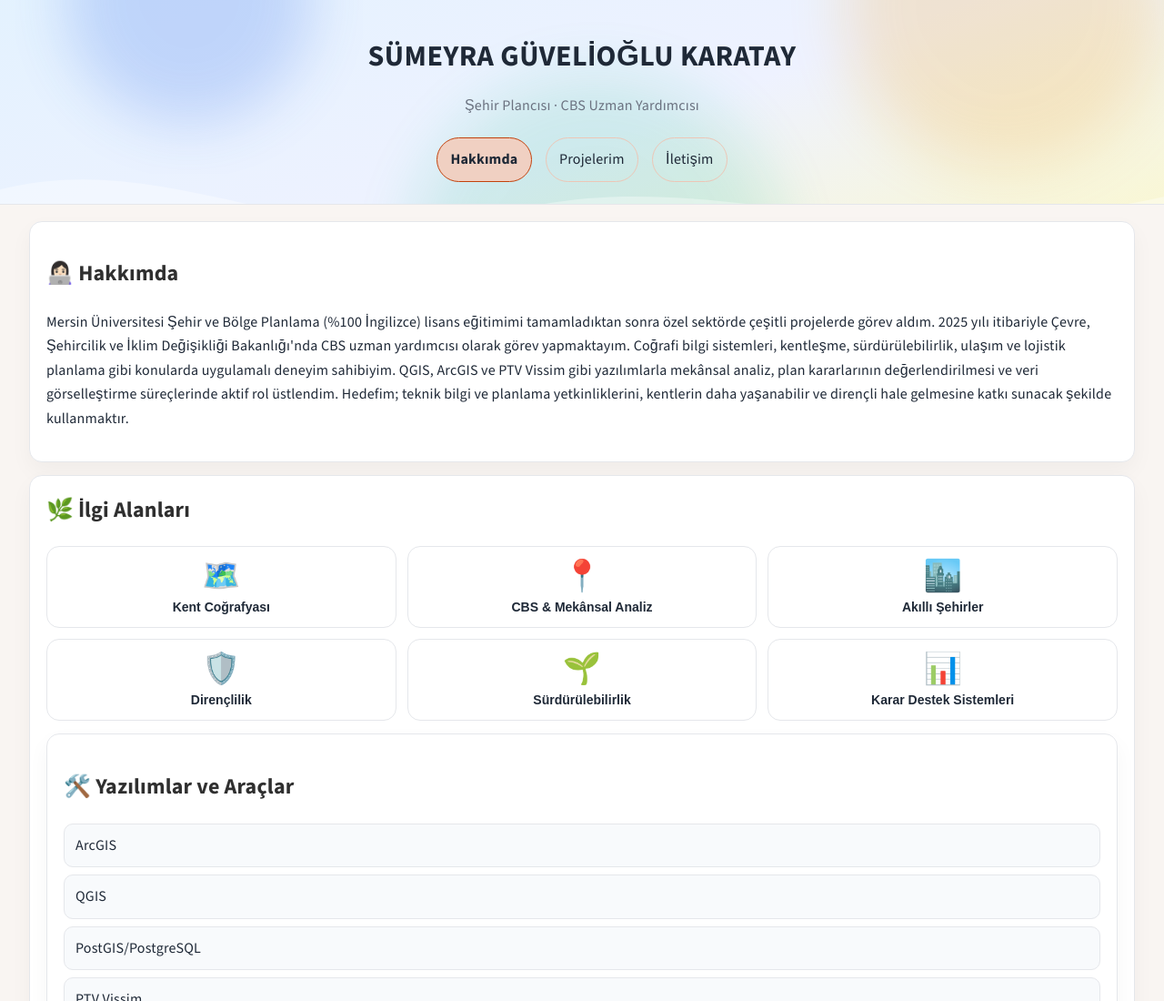
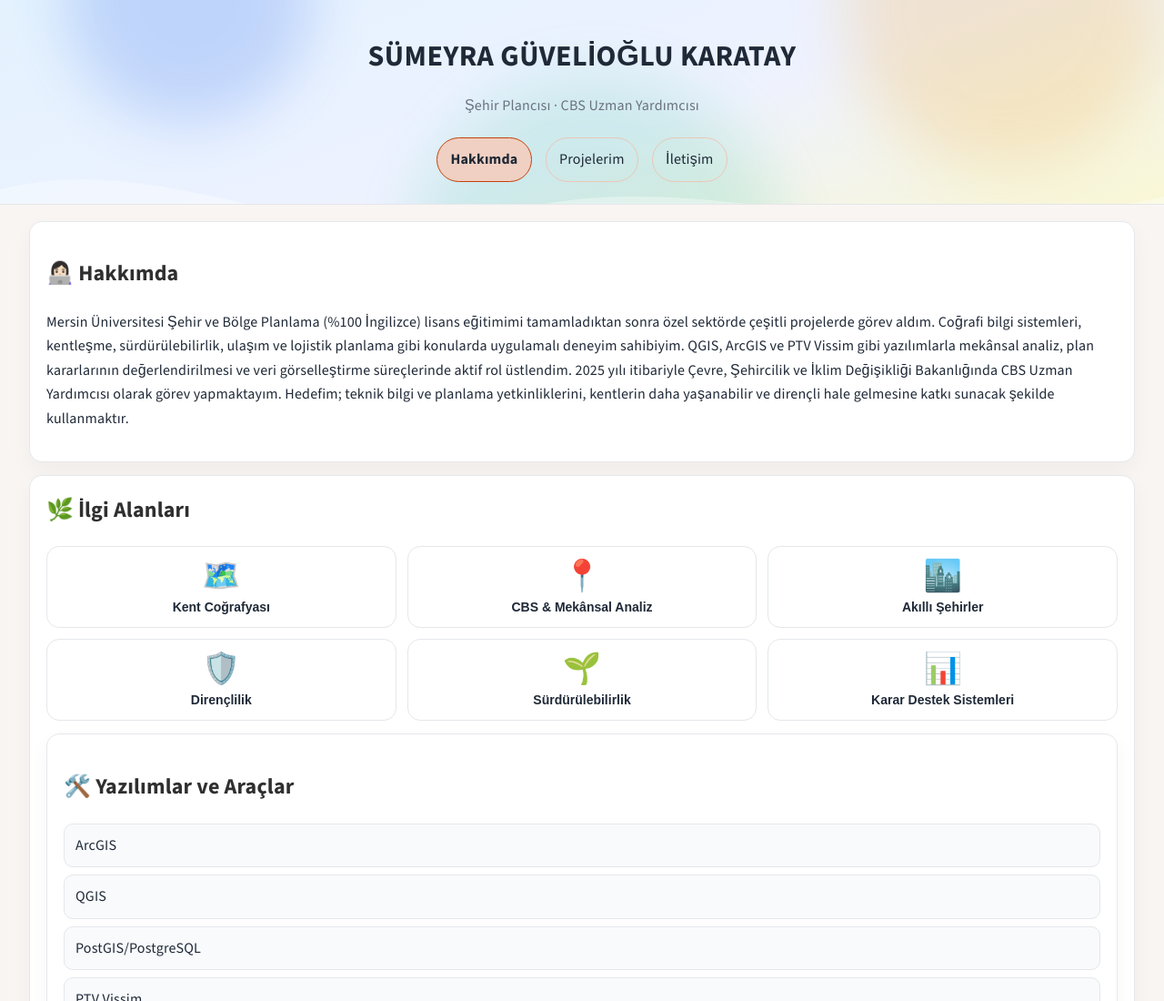
Before and after one commit to sumeyraguvelioglu-karatay/kisisel_web_sayfasi, a plain HTML site: page index.html in a window 1280 px wide. Shown: the top 1100 px of the page at 91% size. Drawn offline with nearby package versions, Linux system fonts and the light colour scheme.

Commit message:
Add files via upload

```diff
--- a/index.html
+++ b/index.html
@@ -24,7 +24,7 @@
   <section class="card fade-in">
     <h2>👩🏻‍💻 Hakkımda</h2>
     <p>
-      Mersin Üniversitesi Şehir ve Bölge Planlama (%100 İngilizce) lisans eğitimimi tamamladıktan sonra özel sektörde çeşitli projelerde görev aldım. 2025 yılı itibariyle Çevre, Şehircilik ve İklim Değişikliği Bakanlığı'nda CBS uzman yardımcısı olarak görev yapmaktayım. Coğrafi bilgi sistemleri, kentleşme, sürdürülebilirlik, ulaşım ve lojistik planlama gibi konularda uygulamalı deneyim sahibiyim. QGIS, ArcGIS ve PTV Vissim gibi yazılımlarla mekânsal analiz, plan kararlarının değerlendirilmesi ve veri görselleştirme süreçlerinde aktif rol üstlendim. Hedefim; teknik bilgi ve planlama yetkinliklerini, kentlerin daha yaşanabilir ve dirençli hale gelmesine katkı sunacak şekilde kullanmaktır.
+      Mersin Üniversitesi Şehir ve Bölge Planlama (%100 İngilizce) lisans eğitimimi tamamladıktan sonra özel sektörde çeşitli projelerde görev aldım. Coğrafi bilgi sistemleri, kentleşme, sürdürülebilirlik, ulaşım ve lojistik planlama gibi konularda uygulamalı deneyim sahibiyim. QGIS, ArcGIS ve PTV Vissim gibi yazılımlarla mekânsal analiz, plan kararlarının değerlendirilmesi ve veri görselleştirme süreçlerinde aktif rol üstlendim. 2025 yılı itibariyle Çevre, Şehircilik ve İklim Değişikliği Bakanlığında CBS Uzman Yardımcısı olarak görev yapmaktayım. Hedefim; teknik bilgi ve planlama yetkinliklerini, kentlerin daha yaşanabilir ve dirençli hale gelmesine katkı sunacak şekilde kullanmaktır.
     </p>
   </section>
 
@@ -162,5 +162,4 @@
 </script>
 
 </body>
-
 </html>
```
